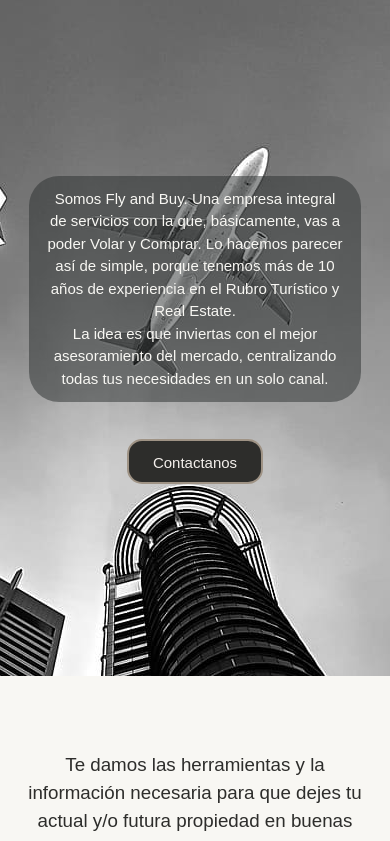
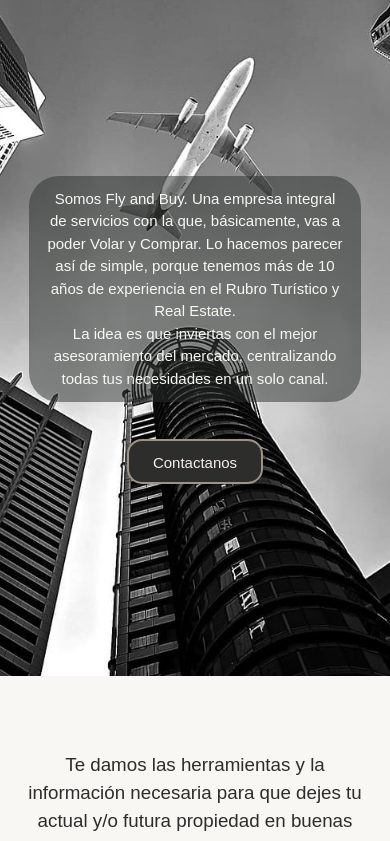
Before and after one commit to lunarico/flyandbuy.github.io, a website: page index.html in a window 390 px wide. Shown: the part 74-915 px from the top of the page. Drawn offline with nearby package versions, Linux system fonts and the light colour scheme.

Commit message:
prueba img fondo

```diff
--- a/assets/css/style.css
+++ b/assets/css/style.css
@@ -216,7 +216,7 @@
   background-attachment: fixed;
   background-position: top;
   background-repeat: no-repeat;
-  /* background-size: cover; */
+  background-size: cover;
   display: grid;
   height: 50em;
 }
@@ -307,6 +307,9 @@
 }
 
 @media (max-width: 576px) {
+  #aboutUs {
+    background-image: url('../img/fondo4mobile.jpg');
+  }
   #aboutUs .box-intro {
     height: 50%;
     top: 55%;
```
Also changed, not shown: assets/img/fondo4mobile.jpg (added).
